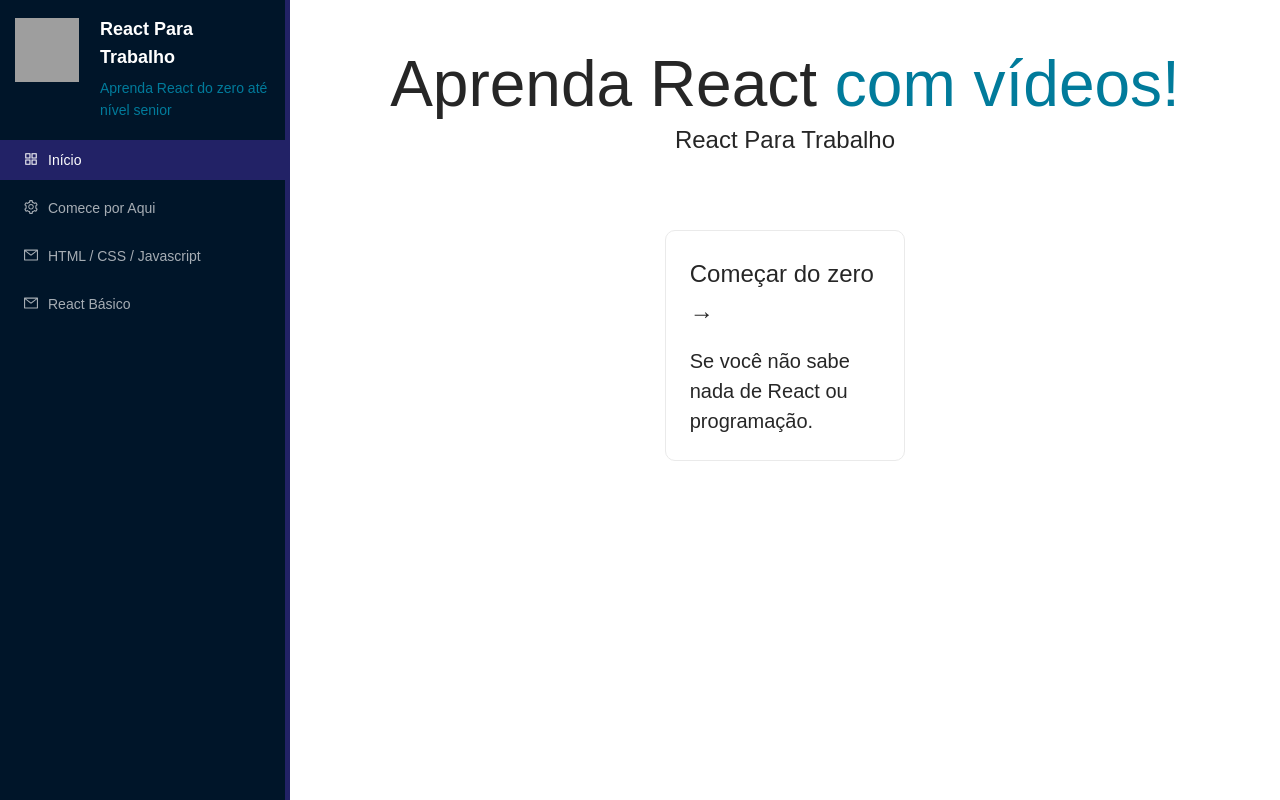
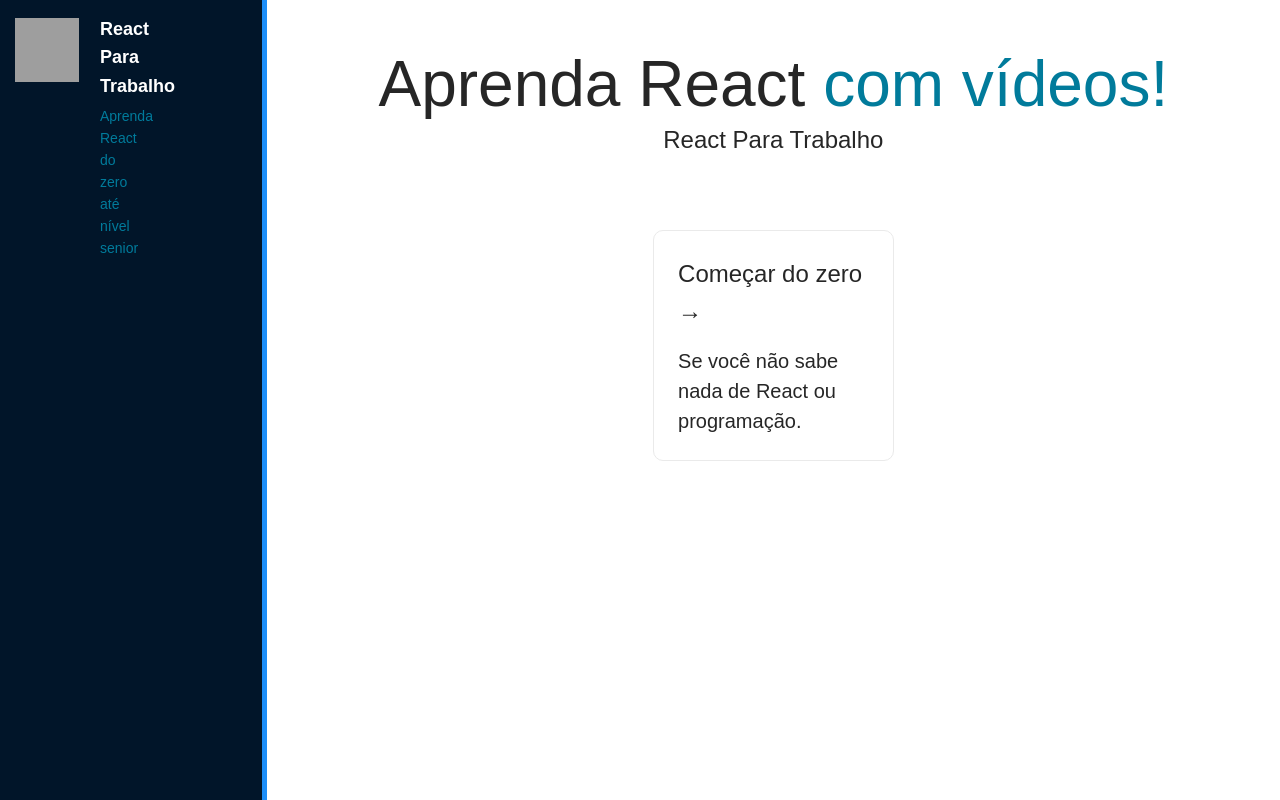
Before and after one commit to microenv/react-para-trabalho, a Next.js app: page / in a window 1280 px wide. Built offline with nearby package versions, Linux system fonts and the light colour scheme; grey boxes are pictures that could not be loaded; a web font is replaced by a local one.

Commit message:
Make responsive page

```diff
--- a/components/BannerQuizNivelamento/styles.js
+++ b/components/BannerQuizNivelamento/styles.js
@@ -3,6 +3,10 @@
 export const Wrapper = styled.div`
   padding: 100px 0;
   background: #222266;
+
+  @media (max-width: 677px) {
+    display: none;
+  }
 `;
 
 export const TesteNivelamento = styled.p`
--- a/components/MainPage/Drawer/index.js
+++ b/components/MainPage/Drawer/index.js
@@ -2,7 +2,7 @@
 import * as S from "./styles";
 import styled from "styled-components";
 import sidemenus from "../sidemenus";
-import { Divider, Menu, Layout, Affix } from "antd";
+import { Divider, Menu, Layout, Affix, Row, Col } from "antd";
 import {
   AppstoreOutlined,
   MailOutlined,
@@ -31,14 +31,17 @@
 
   return (
     <S.Wrapper>
-      <Layout hasSider={true}>
+      <Row>
+        <S.SiderCol sm={0} xs={0} md={0} lg={5}>
           <Sider
             trigger={null}
             // collapsible
             // collapsed={collapsed}
-          width={290}
+            width="100%"
             style={{ minHeight: "100vh" }}
             breakpoint="lg"
+            // collapsed={false}
+            collapsible={false}
             collapsedWidth="0"
             onBreakpoint={(broken) => {
               // console.log("onBreakpoint: ", broken);
@@ -47,7 +50,6 @@
             onCollapse={(collapsed, type) => {
               console.log("onCollapse", collapsed, type);
             }}
-          className="main-sider"
           >
             <Affix>
               <S.Header>
@@ -85,8 +87,11 @@
               </S.Nav>
             </Affix>
           </Sider>
+        </S.SiderCol>
+        <Col lg={19}>
           <Content style={contentStyle}>{children}</Content>
-      </Layout>
+        </Col>
+      </Row>
     </S.Wrapper>
   );
 }
--- a/components/MainPage/Drawer/styles.js
+++ b/components/MainPage/Drawer/styles.js
@@ -1,15 +1,13 @@
+import { Col } from "antd";
 import styled from "styled-components";
 
 export const Wrapper = styled.nav`
   min-height: 100vh;
+`;
 
-  .ant-menu.ant-menu-dark .ant-menu-item-selected.drawer-menu-item {
-    background-color: #226;
-  }
-
-  .main-sider {
-    border-right: 5px solid #226;
-  }
+export const SiderCol = styled(Col)`
+  background: #011529;
+  border-right: 5px solid #1C8EF9;
 `;
 
 export const Header = styled.div`
--- a/components/MainPageTitle/styles.js
+++ b/components/MainPageTitle/styles.js
@@ -11,4 +11,8 @@
   line-height: 1.15;
   font-size: 3.2rem;
   ${({ titleStyles }) => titleStyles}
+
+  @media (max-width: 677px) {
+    font-size: 2rem;
+  }
 `;
--- a/pages/aprender-react-do-zero.js
+++ b/pages/aprender-react-do-zero.js
@@ -93,7 +93,6 @@
             })}
           </ul>
           */}
-          <div>{JSON.stringify(articles)}</div>
           <Modal
             title="Modal 1000px width"
             centered
--- a/styles/AprenderReactDoZero.module.scss
+++ b/styles/AprenderReactDoZero.module.scss
@@ -20,7 +20,6 @@
 .content {
   position: relative;
   z-index: 5;
-  padding: 30px;
   background: #5f4aaa;
   // color: #a9f;
   color: #cbf;
@@ -28,7 +27,20 @@
   background-size: 1200px auto;
   background-position: left top;
   background-repeat: no-repeat;
-  min-height: 670px;
+
+  @media (max-width: 677px) {
+    min-height: 650px;
+    padding: 1rem;
+  }
+
+  @media (min-width: 678px) {
+    min-height: 670px;
+    padding: 30px;
+  }
+
+  p {
+    line-height: 1.5rem;
+  }
 
   h1,
   h2,
@@ -43,13 +55,33 @@
 .firstParagraph {
   margin: 0;
   max-width: 400px;
-  font-size: 22px;
+
+  @media (min-width: 678px) {
+    font-size: 22px;
+  }
 }
 
 .highlightText {
-  margin: 50px 0 50px 15vw;
-  font-size: 38px;
   color: #faf;
+
+  @media (max-width: 677px) {
+    margin-top: 5rem;
+    font-size: 1.8rem;
+    line-height: 2.1rem;
+  }
+
+  @media (min-width: 678px) {
+    margin: 50px 0 50px 15vw;
+  }
+
+  @media (min-width: 678px) and (max-width: 1023px) {
+    font-size: 1.8rem;
+    line-height: 2rem;
+  }
+
+  @media (min-width: 1024px) {
+    font-size: 38px;
+  }
 }
 
 .NaoExisteLinear {
@@ -59,6 +91,7 @@
 .footer {
   padding: 150px 0 100px 0;
   text-align: right;
+  background: #111;
 }
 
 .nextPageLink {
--- a/styles/globals.scss
+++ b/styles/globals.scss
@@ -25,6 +25,11 @@
 
 h2 {
   font-size: 34px;
+
+  @media (max-width: 678px) {
+    font-size: 1.8rem;
+    line-height: 2.2rem;
+  }
 }
 
 a {
@@ -45,8 +50,15 @@
 }
 
 .page-content {
-  padding: 0 50px;
   max-width: 1200px;
+
+  @media (max-width: 677px) {
+    padding: 0 1rem;
+  }
+
+  @media (min-width: 678px) {
+    padding: 0 50px;
+  }
 
   &.noPadding {
     padding: 0;
```
Lines whose indentation alone changed are shown as unchanged.
